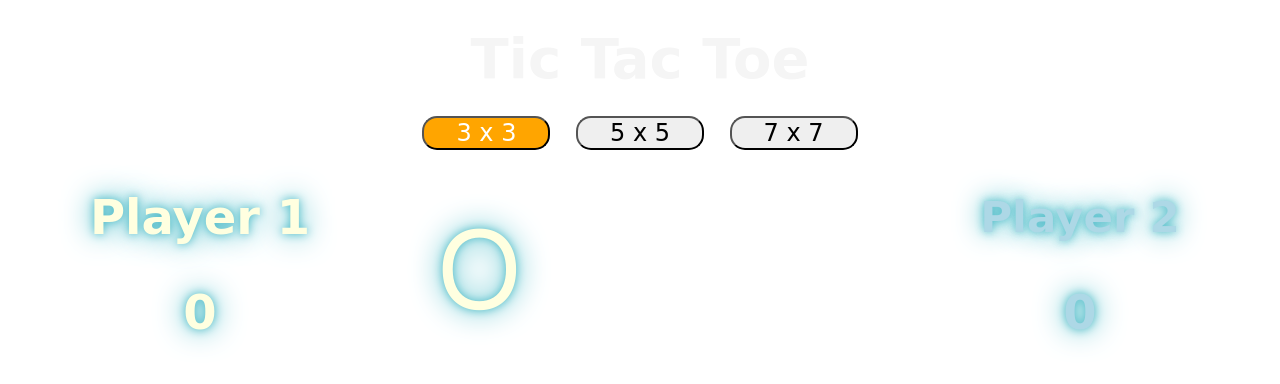
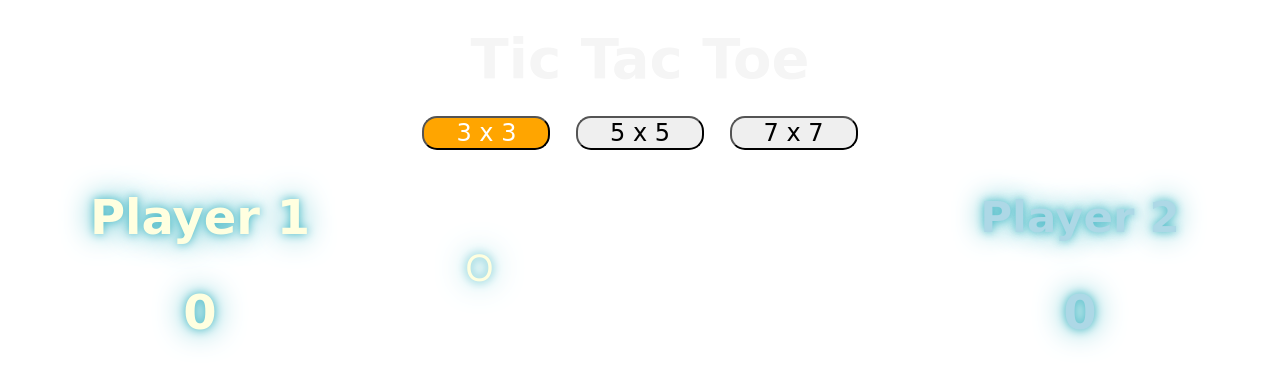
Before and after one commit to Tssongy/Project-1-Tic-Tac-Toe, a plain HTML site: page index.html in a window 1280 px wide. Both pictures are taken after a click on the element 480 px from the left and 268 px from the top of the page. Drawn offline with nearby package versions, Linux system fonts and the light colour scheme; a web font is replaced by a local one.

Commit message:
mark font-size adjusted

```diff
--- a/style.css
+++ b/style.css
@@ -120,14 +120,16 @@ div {
     animation: fadeIn linear 3s;
     -webkit-animation: fadeIn linear 2s;
     border: 2px solid white;
+    display: inline-block;
     display: flex;
     justify-content: center;
     align-items: center;
+    text-align: center;
 }
 
 section div span {
     font-family: 'Work Sans', sans-serif;
-    font-size: 15vh;
+    font-size: 5vh;
     text-shadow: 0 0 30px #34b3c1, 0 0 10px #4dbbc7;
 }
 
```
Also changed, not shown: main.js (+0 -24 lines).
